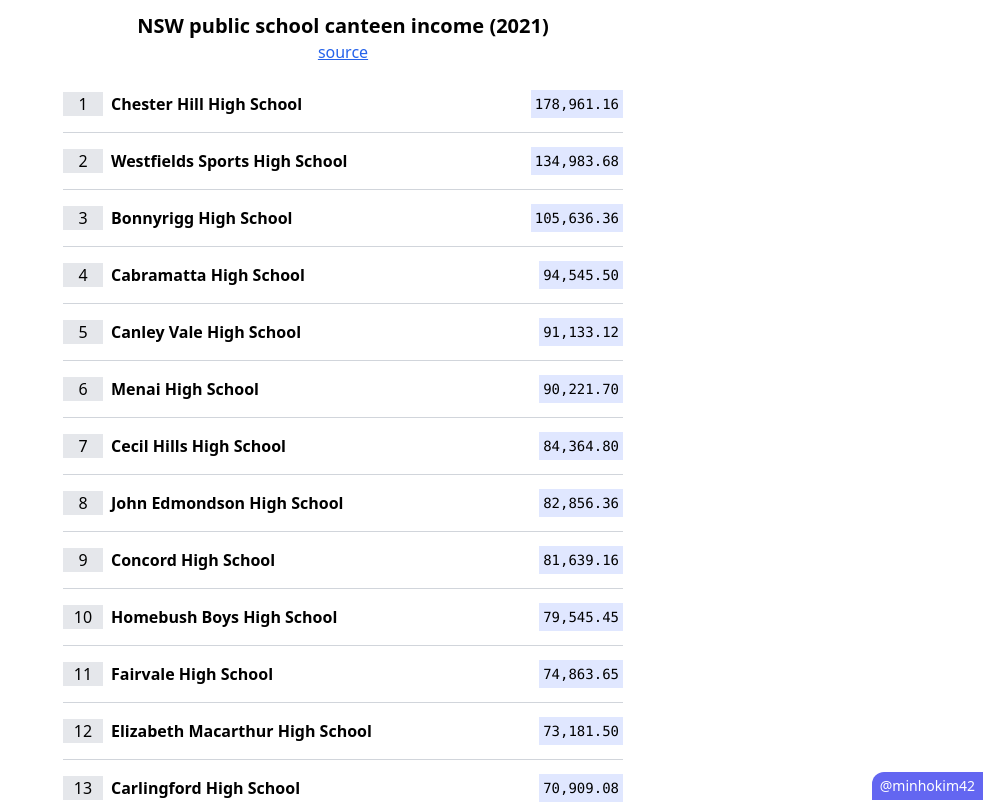
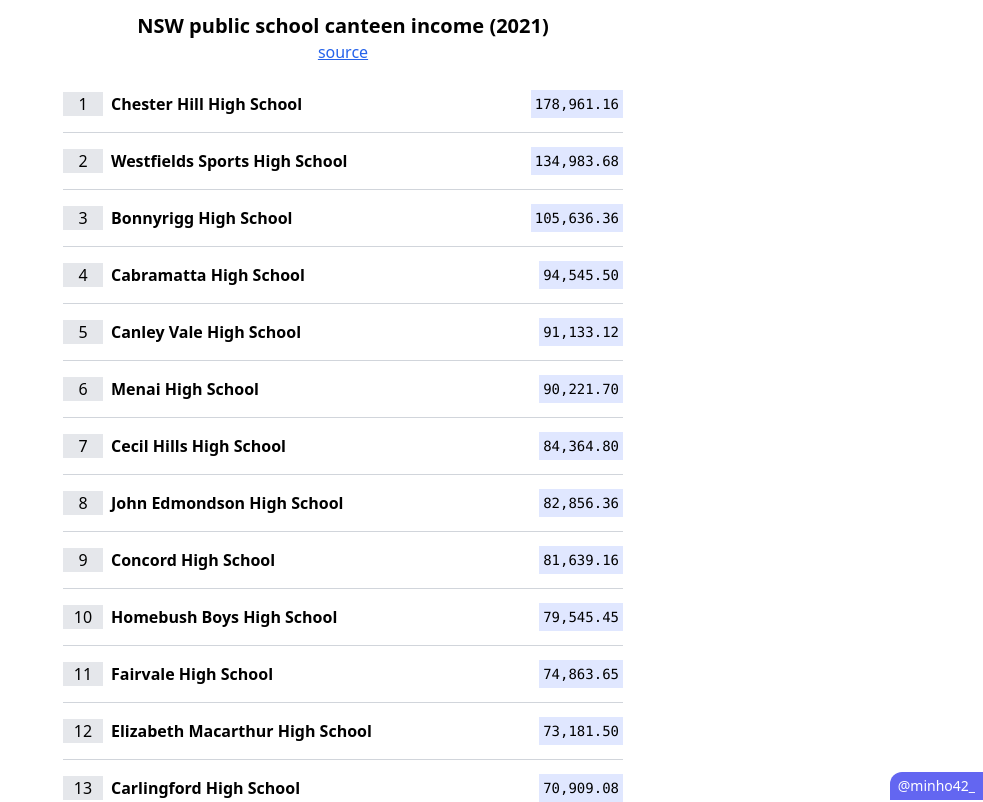
Before and after one commit to minho42/canteen-income, a Next.js app: page / in a window 1280 px wide. Shown: the top 802 px of the page, without its empty margins (297-1280 px from the left). Built offline with nearby package versions, Linux system fonts and the light colour scheme.

Commit message:
change twitter handle

```diff
--- a/pages/index.tsx
+++ b/pages/index.tsx
@@ -12,9 +12,9 @@ export default function Home() {
         <link rel="icon" href="/favicon.ico" />
       </Head>
 
-      <a className="" href="https://twitter.com/minhokim42" target="_blank" rel="noopener noreferrer">
+      <a className="" href="https://twitter.com/minho42_" target="_blank" rel="noopener noreferrer">
         <div className="fixed right-0 bottom-0 bg-indigo-500 text-white no-underline text-sm px-2 py-1 rounded-tl-xl">
-          @minhokim42
+          @minho42_
         </div>
       </a>
 
```
